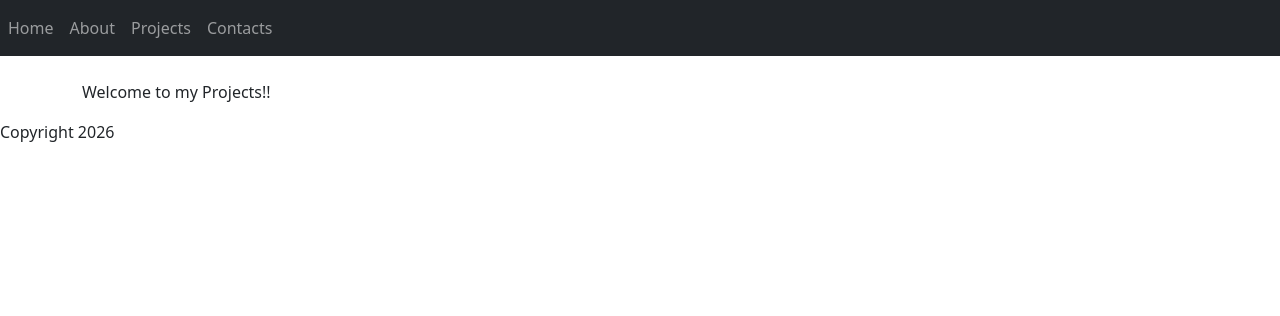
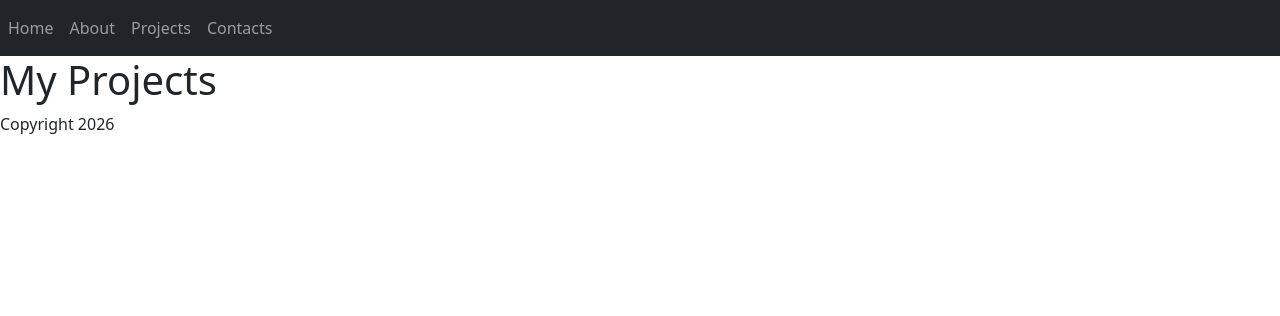
Before and after one commit to Alison-Azman/flask-portfolio-hw2-class, a Flask app: template templates/projects.html in a window 1280 px wide. Shown: the top 316 px of the page. Run offline with Flask 3, Linux system fonts and the light colour scheme; the template is opened without the code that fills it, so the values that code supplies are empty; some libraries are stand-ins or nearby versions.

Commit message:
bug: fixed the projects.html according to the rubric

```diff
--- a/templates/projects.html
+++ b/templates/projects.html
@@ -1,22 +1,14 @@
-{% extends "base.html" %}
+{% extends 'base.html' %}
+<!-- 1. Import the macro -->
 {% from 'macros.html' import render_project_card %}
-{% block title %}Project Page{% endblock %}
+
 {% block content %}
-<div class="container mt-4">
-<p>Welcome to my Projects!!</p>
+<h1>My Projects</h1>
 
 <div class="row">
-        {% for project in projects %}
-            <div class="col-md-4 mb-4">
-                {# Use your macro here! #}
-                {{ render_project_card(project) }}
-            </div>
-        {% endfor %}
-    </div>
+    {% for project in projects %}
+        <!-- 2. Call the macro for each project -->
+        {{ render_project_card(project) }}
+    {% endfor %}
 </div>
-
-
-
-
-
 {% endblock %}
```
